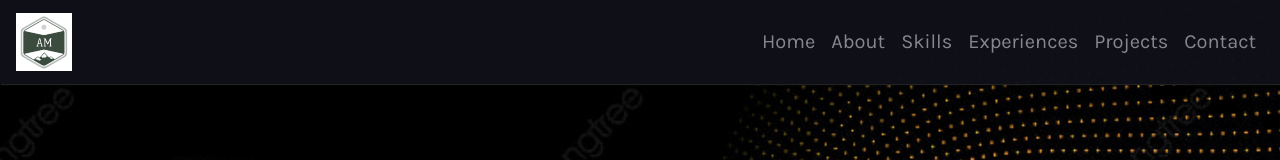
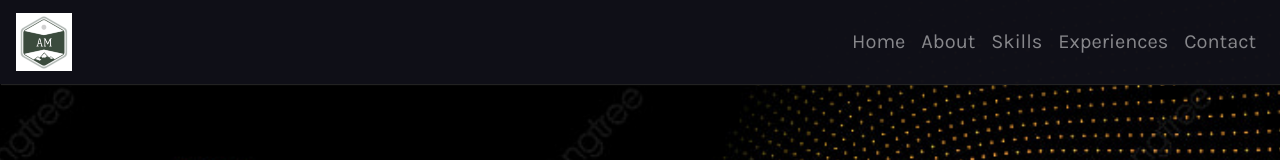
Before and after one commit to AshMano/myportfolio, a React (Create React App) app: page / in a window 1280 px wide. Shown: the top 160 px of the page. Built offline with nearby package versions, Linux system fonts and the light colour scheme.

Commit message:
removed exp

```diff
--- a/src/components/my-navbar/mynavbar.component.jsx
+++ b/src/components/my-navbar/mynavbar.component.jsx
@@ -19,7 +19,7 @@
             <Nav.Link href="#about">About</Nav.Link>
             <Nav.Link href="#skills">Skills</Nav.Link>
             <Nav.Link href="#experience">Experiences</Nav.Link>
-            <Nav.Link href="#projects">Projects</Nav.Link>
+            {/*<Nav.Link href="#projects">Projects</Nav.Link>*/}
             <Nav.Link href="#contact">Contact</Nav.Link>
 
           </Nav>
```
